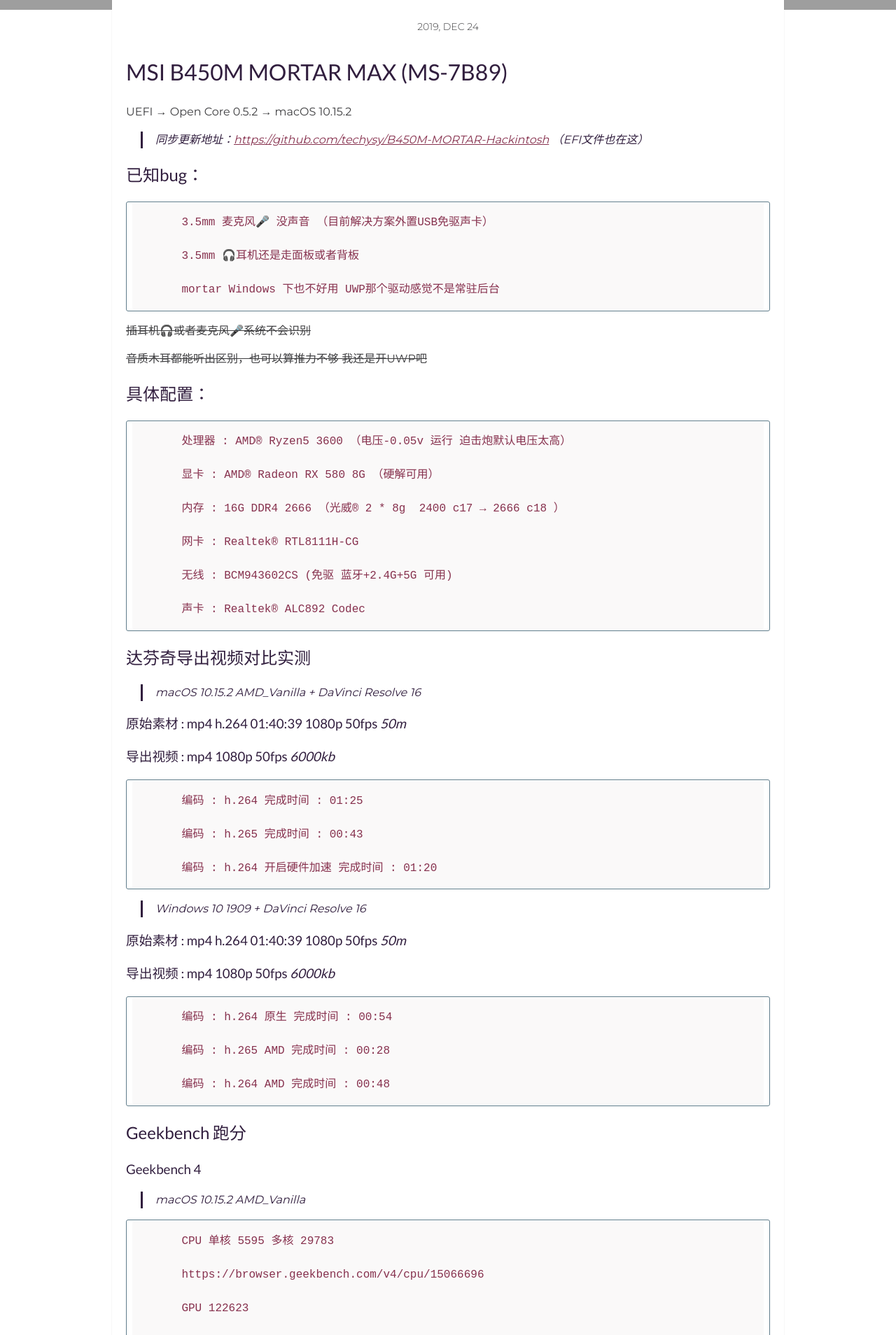
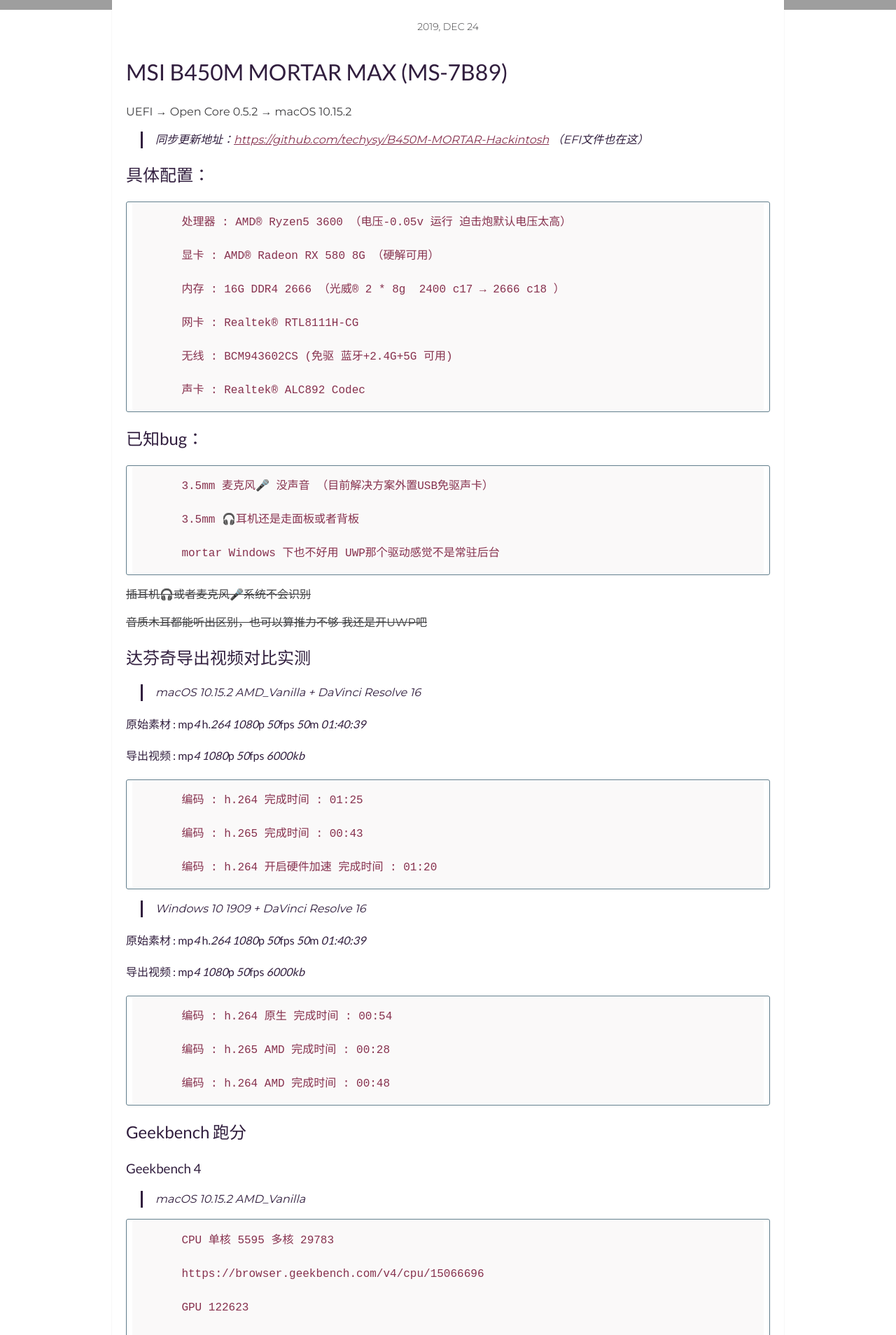
Before and after one commit to techysy/techysy.github.io, a Jekyll site: the page built from _posts/2019-12-24-b450m-mortar-hackintosh.md, in a window 1280 px wide. Shown: the part 589-2497 px from the top of the page at 70% size. Built offline with Jekyll 4.4.1, drawn with Linux system fonts in a browser that asks for light colours; comment, search, counter and statistics services are not loaded; a style sheet for code colours, icons or effects is not loaded; grey boxes are pictures that could not be loaded.

Commit message:
Update 2019-12-24-b450m-mortar-hackintosh.md

```diff
--- a/_posts/2019-12-24-b450m-mortar-hackintosh.md
+++ b/_posts/2019-12-24-b450m-mortar-hackintosh.md
@@ -39,14 +27,26 @@
 
         声卡 : Realtek® ALC892 Codec
 
+## 已知bug：
+
+        3.5mm 麦克风🎤 没声音 （目前解决方案外置USB免驱声卡）
+
+        3.5mm 🎧耳机还是走面板或者背板
+
+        mortar Windows 下也不好用 UWP那个驱动感觉不是常驻后台
+
+  ~~插耳机🎧或者麦克风🎤系统不会识别~~
+
+  ~~音质木耳都能听出区别，也可以算推力不够 我还是开UWP吧~~
+
 ## 达芬奇导出视频对比实测
 
 > macOS 10.15.2 AMD_Vanilla + DaVinci Resolve 16
 
 
-### 原始素材 : mp4 h.264 01:40:39 1080p 50fps *50m*
+#### 原始素材 : mp*4* h.*264* *1080*p *50*fps *50*m *01:40:39*
 
-### 导出视频 : mp4 1080p 50fps *6000kb*
+#### 导出视频 : mp*4* *1080*p *50*fps *6000kb*
 
         编码 : h.264 完成时间 : 01:25
 
@@ -58,9 +58,9 @@
 > Windows 10 1909 + DaVinci Resolve 16
 
 
-### 原始素材 : mp4 h.264 01:40:39 1080p 50fps *50m*
+#### 原始素材 : mp*4* h.*264* *1080*p *50*fps *50*m *01:40:39*
 
-### 导出视频 : mp4 1080p 50fps *6000kb*
+#### 导出视频 : mp*4* *1080*p *50*fps *6000kb*
 
         编码 : h.264 原生 完成时间 : 00:54
 
```
Also changed, not shown: other parts of _posts/2019-12-24-b450m-mortar-hackintosh.md (+0 -12 lines).
